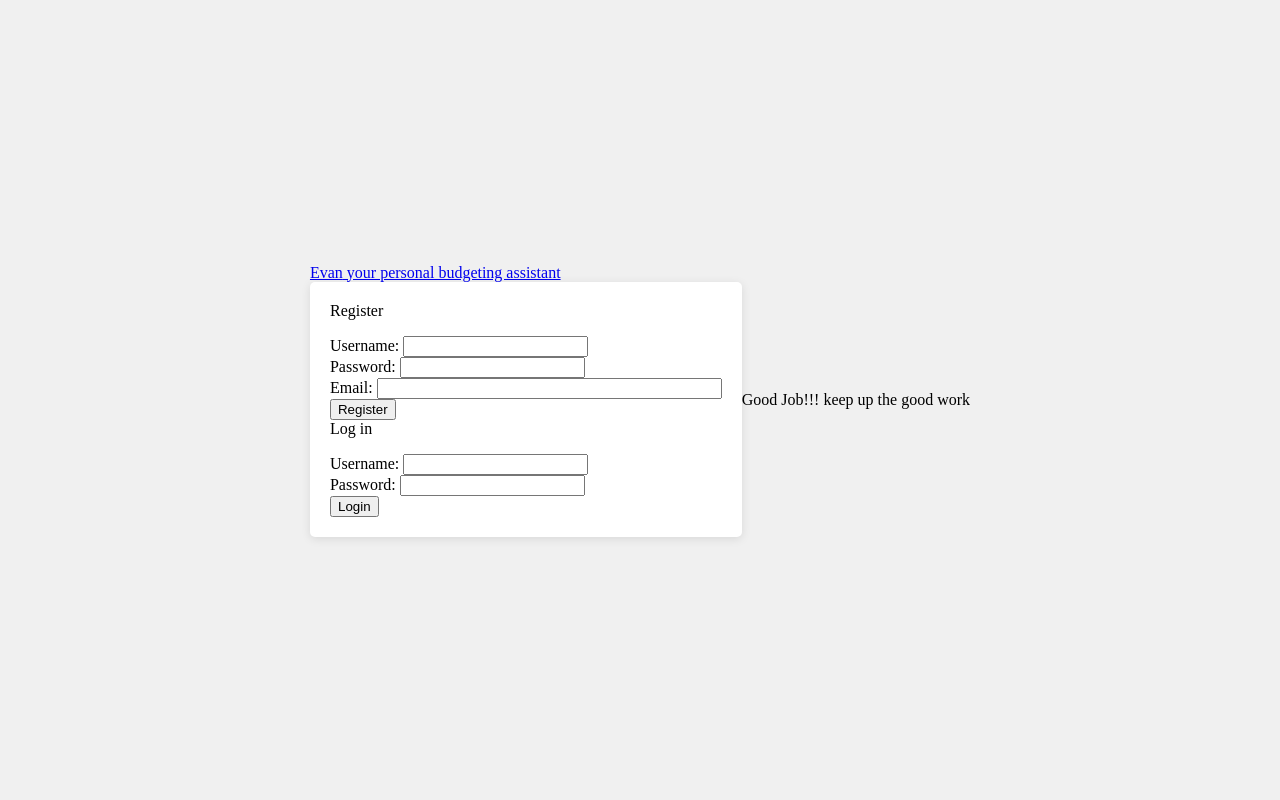
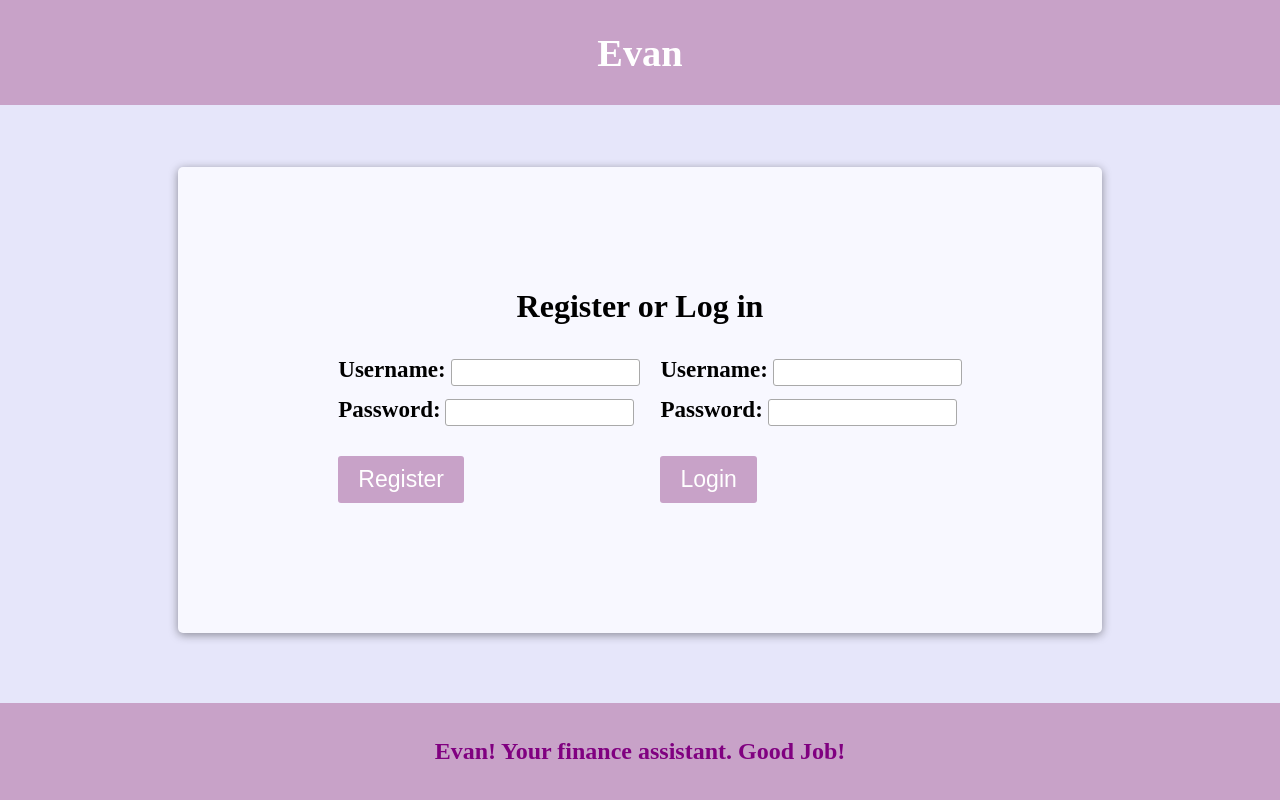
Before and after one commit to Paulamie/Evan---AI-Budget-Tracker, a Flask app: page / in a window 1280 px wide. Run offline with Flask 3, Linux system fonts and the light colour scheme.

Commit message:
log in page front end

```diff
--- a/F.inheritance copy/HT.sql
+++ b/F.inheritance copy/HT.sql
@@ -2,15 +2,14 @@ USE HT;
 DROP TABLE  IF EXISTS users;
 CREATE table users (id INTEGER NOT NULL AUTO_INCREMENT,
 username VARCHAR(64) NOT NULL UNIQUE,
-email VARCHAR(120) NOT NULL UNIQUE,
 password_hash VARCHAR(128),
 usertype VARCHAR(8) DEFAULT 'standard',
 primary key (id));
 
-INSERT INTO users (username, password_hash, email) VALUES ('test','123','test@test.com');
+INSERT INTO users (username, password_hash) VALUES ('test','123');
 
 
-INSERT INTO users (username, password_hash, email, usertype) VALUES ('ana','123456','ana@ana.com', 'admin');
+INSERT INTO users (username, password_hash, usertype) VALUES ('ana','123456', 'admin');
 DELETE from users;
 SELECT * from users;
 #So signup through your app for an admin account, it will create a standard
--- a/F.inheritance copy/decorators.py
+++ b/F.inheritance copy/decorators.py
@@ -188,8 +188,7 @@ def register():
         if request.method == "POST":
             username = request.form['username']
             password = request.form['password']
-            email = request.form['email']
-            if username != None and password != None and email != None:
+            if username != None and password != None:
                 conn = dbfunc.getConnection()
                 if conn != None:    #Checking if connection is None
                     if conn.is_connected(): #Checking if connection is established
@@ -205,8 +204,7 @@ def register():
                             error = "User name already taken, please choose another"
                             return render_template("account2.html", error=error)
                         else:   #this means we can add new user
-                            dbcursor.execute("INSERT INTO users (username, password_hash, \
-                                 email) VALUES (%s, %s, %s)", (username, password, email))
+                            dbcursor.execute("INSERT INTO users (username, password_hash VALUES (%s, %s)", (username, password))
                             conn.commit()  #saves data in database
                             print("Thanks for registering!")
                             dbcursor.close()
--- a/F.inheritance copy/templates/account2.html
+++ b/F.inheritance copy/templates/account2.html
@@ -5,40 +5,46 @@ Student Number:21025329-->
 
 
 {%block head %}
-    {%block title%}  {%endblock%}
+    {%block title%}
+    <div class ="header"> <h1> Evan </h1> </div>
+    {%endblock%}
 {%endblock%}
 
+
 {%block content%}
-<div class = "">
-    <a class = "secondary" href="/" target="_self"> <span class="font">Evan</span> your personal budgeting assistant </a>
-</div>
+<!--<div class = "header">
+    <a class = "heading" href="/" target="_self"> <span class="font">Evan</span> your personal budgeting assistant </a>
+</div>-->
 
 
 <div class="container">
-<div>
-    <!--gives the user the option to register if they don't already have an account-->
-    <span class="login-form"> Register </span>
-    <p style="color:brown;">{{error}}</p>
-    <form action="/register/" method="post">
-        <label for="Username">Username:</label>
-        <input type="text" name="username" value="{{request.form.username}}"></br>
-        <label for="password">Password:</label>
-        <input type="password" name="password"value="{{request.form.password}}"></br>
-        <label for="email"> Email:</label>
-        <input type="email" name="email" value="{{request.form.email}}" size="40"> </br>
-        <input type="submit" class= "button" value="Register">
-    </form> </div>
+    <div class="login">
+        <!--gives the user the option to register if they don't already have an account-->
+        <h1 style="text-align: center;">Register or Log in</h1>
+        <div class="option">
+                <p style="color:red;">{{error}}</p>
+                <form action="/register/" method="post">
 
-    <!-- user log in if they already have an account -->
-<div> <span class="heading">Log in</span>
-<p style="color:red;"> {{error}} </p>
-<form action="/login/" method="post">
-  <label for="Username">Username:</label>
-  <input type="text" name="username" value="{{request.form.username}}"></br>
-  <label for="password">Password:</label>
-  <input type="password" name="password" value="{{request.form.password}}"></br>
-   <input type="submit" class= "button" value="Login">
-</form></div>
+                    <label for="Username" class="font">  Username: </label>
+                    <input class ="logInput" type="text" name="username" value="{{request.form.username}}"></br>
+
+                    <label for="password"class="font">Password:</label>
+                    <input  class="logInput"type="password" name="password"value="{{request.form.password}}"></br>
+                    <input type="submit" class= "logButton" value="Register"></br>
+                </form>
+
+
+
+                <p style="color:red;"> {{error}} </p>
+                <form action="/login/" method="post">
+                <label for="Username" class="font">Username:</label>
+                <input class="logInput"type="text" name="username" value="{{request.form.username}}"></br>
+                <label for="password" class="font">Password:</label>
+                <input class="logInput" type="password" name="password" value="{{request.form.password}}"></br>
+                <input type="submit" class= "logButton" value="Login">
+                </form>
+            </div>
+    </div>
 
 </div>
 <!-- consults the database to decide if they should send the user down the path of admin or standar user-->
--- a/F.inheritance copy/templates/base.html
+++ b/F.inheritance copy/templates/base.html
@@ -11,39 +11,85 @@ Student Number:21025329-->
             align-items: center;
             height: 100vh;
             margin: 0;
-            background-color: #f0f0f0;
+            background-color: #E6E6FA;
+        }
+
+        .header {
+            width: 100%;
+            border: 1px;
+            padding: 5px;
+            margin: 0;
+            text-align: center;
+            color: white;
+            background-color:#C8A2C8;
+            position: fixed;
+            top: 0px;
+            font-size: larger;
+
         }
 
         .container {
-            background-color: white;
-            padding: 20px;
+            background-color: #F8F8FF;
+            padding: 100px;
             border-radius: 5px;
-            box-shadow: 0 2px 10px rgba(0, 0, 0, 0.1);
+            box-shadow: 0 2px 10px rgba(0, 0, 0, 0.4);
+            outline-color: #FF1493;
         }
 
-        .login-form {
+        .login {
             display: flex;
             flex-direction: column;
         }
 
-        .login-form input {
+        .logInput {
             margin-bottom: 10px;
-            padding: 10px;
-            border: 1px solid #ccc;
+            padding: 5px;
+            border: 1px solid #A9A9A9;
             border-radius: 3px;
         }
 
-        .login-form button {
-            padding: 10px;
-            background-color: #28a745;
+        .logButton {
+            padding: 10px 20px;
+            background-color: #C8A2C8;
             color: white;
             border: none;
             border-radius: 3px;
             cursor: pointer;
+            font-size: larger;
+            cursor: pointer;
+            margin: 20px;
         }
 
-        .login-form button:hover {
-            background-color: #218838;
+        .logButton:hover {
+            background-color: #4B0082;
+        }
+
+        .option {
+            display: flex;
+            justify-content: space-around; /* Adjusts spacing between buttons */
+            align-items: center; /* Centers buttons vertically */
+            padding: 10px 20px;
+            margin: 0 20px;
+            font-size: larger;
+
+        }
+
+
+        .font {
+            font-size: larger;
+            font-weight: bold;
+            margin: 0 0 0 20px;
+        }
+
+        .fixedF {
+            width: 100%;
+            border: 1px;
+            padding: 15px;
+            text-align: center;
+            position:fixed;
+            bottom:0px;
+            background-color: #C8A2C8;
+            color: purple;
         }
 
 
@@ -111,7 +157,6 @@ Student Number:21025329-->
         {%block head%}
         <title>
             {%block title%}
-            this is base page
             {%endblock%}
         </title>
         {%endblock%}
@@ -123,9 +168,8 @@ Student Number:21025329-->
             {%endblock%}
         </div>
         {%block footer%}
-        <div class="footer">
-
-            Good Job!!! keep up the good work
+        <div class="fixedF">
+                <h2>Evan! Your finance assistant. Good Job!</h2>
 
         </div>
         {%endblock%}
```
